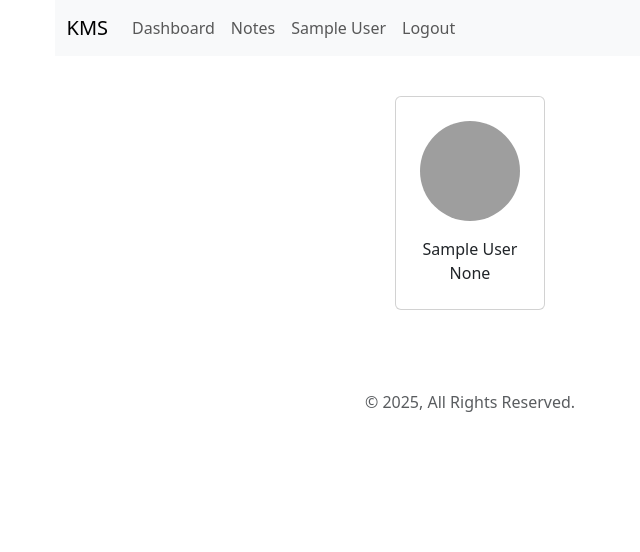
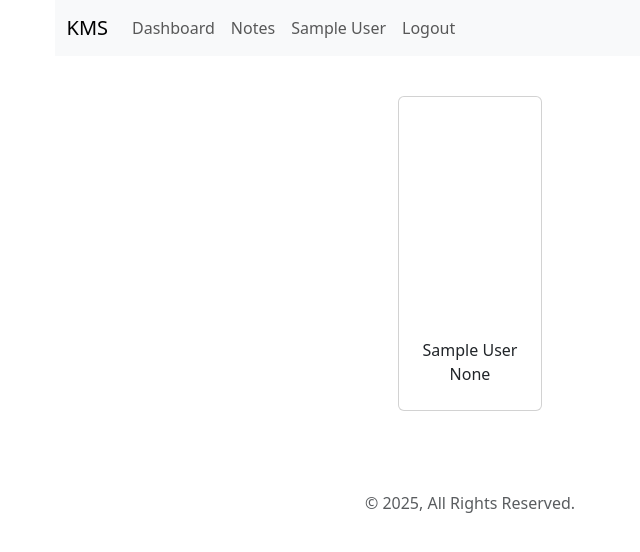
Before and after one commit to vanlalpeka/django_fullstack, a Django app: page /profile/1/ in a window 1280 px wide. Shown: the top 552 px of the page, without its empty margins (170-810 px from the left). Run offline with Django 3.2, Linux system fonts and the light colour scheme; the visitor is signed in with stand-in values (Sample User, id 1); data comes from the database, SQL or seed files in the repository; some libraries are stand-ins or nearby versions; grey boxes are pictures that could not be loaded.

Commit message:
profile pic

```diff
--- a/app/models.py
+++ b/app/models.py
@@ -7,6 +7,7 @@ from django.utils import timezone
 class CustomUser(AbstractUser):
     designation =  models.CharField(max_length=200, blank=True, null=True)
     phone_number = PhoneNumberField(blank=True, region='IN')
+    image = models.ImageField(upload_to='profile_pic', blank=True, null=True)
 
     def __str__(self):
         return self.username
--- a/main/settings.py
+++ b/main/settings.py
@@ -136,6 +136,11 @@ STATIC_URL = '/static/'
 STATICFILES_DIRS = [BASE_DIR / 'static']
 STATIC_ROOT = BASE_DIR / 'staticfiles'
 
+# Base url to serve media files
+MEDIA_URL = '/media/'
+# Path where media is stored
+MEDIA_ROOT = BASE_DIR / 'media'
+
 # Default primary key field type
 # https://docs.djangoproject.com/en/5.1/ref/settings/#default-auto-field
 
--- a/main/urls.py
+++ b/main/urls.py
@@ -1,10 +1,11 @@
 from django.contrib import admin
 from django.urls import path, include
-
+from django.conf.urls.static import static
+from django.conf import settings
 
 urlpatterns = [
     path('admin/', admin.site.urls),
     path('accounts/', include('allauth.urls')),  # Include the URLs of the allauth app
     # path('invitations/', include('invitations.urls', namespace='invitations')),  # Include the URLs of the invitations app
     path('', include('app.urls')),  # Include the URLs of your new app
-]
+] + static(settings.MEDIA_URL, document_root=settings.MEDIA_ROOT)
--- a/requirements.txt
+++ b/requirements.txt
@@ -15,3 +15,4 @@ PyJWT
 cryptography
 plotly
 pandas
+Pillow
--- a/templates/app/profile.html
+++ b/templates/app/profile.html
@@ -3,7 +3,11 @@
 {% block content %}
 <div class="container mt-4 mb-4 p-3 d-flex justify-content-center">
    <div class="card p-4 d-flex flex-column justify-content-center align-items-center">
-        <img class="rounded-circle" alt="img" src="https://i.imgur.com/wvxPV9S.png" height="100" width="100" />
+    {% if user.image %}
+        <img class="rounded mx-auto d-block" alt="img" src="{{ user.image.url }}" height="200" />
+    {% else %}
+        <img class="rounded-circle"  height="200" /> <i class="fa-solid fa-user fa-2xl"></i>
+    {% endif %}
         <span class="name mt-3">{{ user.first_name }} {{user.last_name}}</span>
         <span class="idd">{{user.designation}}</span>
     </div>
--- a/templates/base.html
+++ b/templates/base.html
@@ -1,5 +1,7 @@
 <!DOCTYPE html>
 <html lang="en">
+  {% load static %}
+
 <head>
   <!-- Required meta tags -->
   <meta charset="utf-8">
@@ -12,6 +14,7 @@
   {% endblock extrastyle %}
   <link href="https://cdn.jsdelivr.net/npm/bootstrap@5.3.3/dist/css/bootstrap.min.css" rel="stylesheet" integrity="sha384-QWTKZyjpPEjISv5WaRU9OFeRpok6YctnYmDr5pNlyT2bRjXh0JMhjY6hW+ALEwIH" crossorigin="anonymous">
   <link rel="stylesheet" href="https://cdnjs.cloudflare.com/ajax/libs/font-awesome/6.7.2/css/fontawesome.min.css" integrity="sha512-v8QQ0YQ3H4K6Ic3PJkym91KoeNT5S3PnDKvqnwqFD1oiqIl653crGZplPdU5KKtHjO0QKcQ2aUlQZYjHczkmGw==" crossorigin="anonymous" referrerpolicy="no-referrer" />
+  <link href="{% static 'vendor/fontawesome-free/css/all.min.css' %}" rel="stylesheet" type="text/css">
 
 </head>
 <body>
```
Also changed, not shown: 1 other file.
